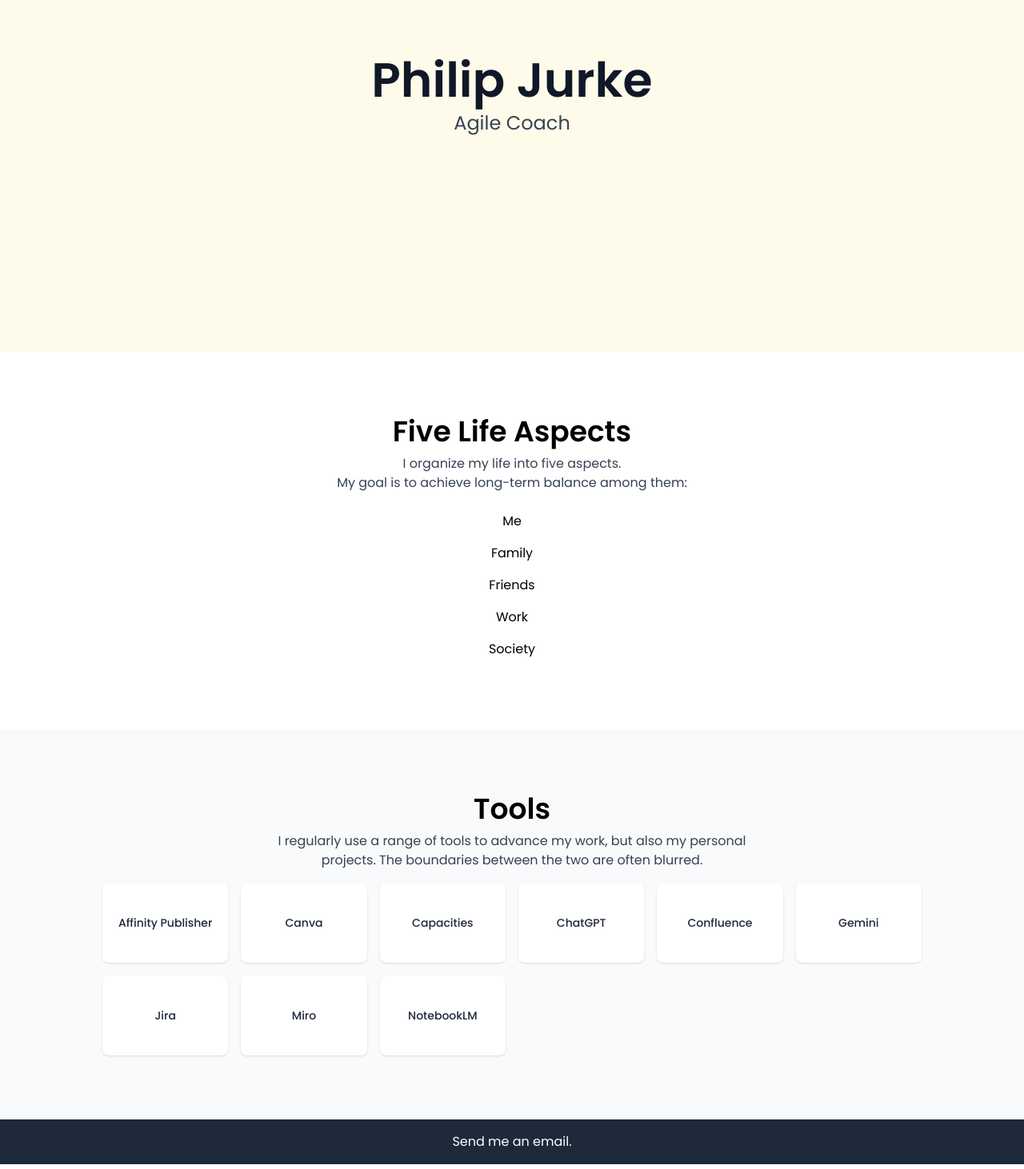
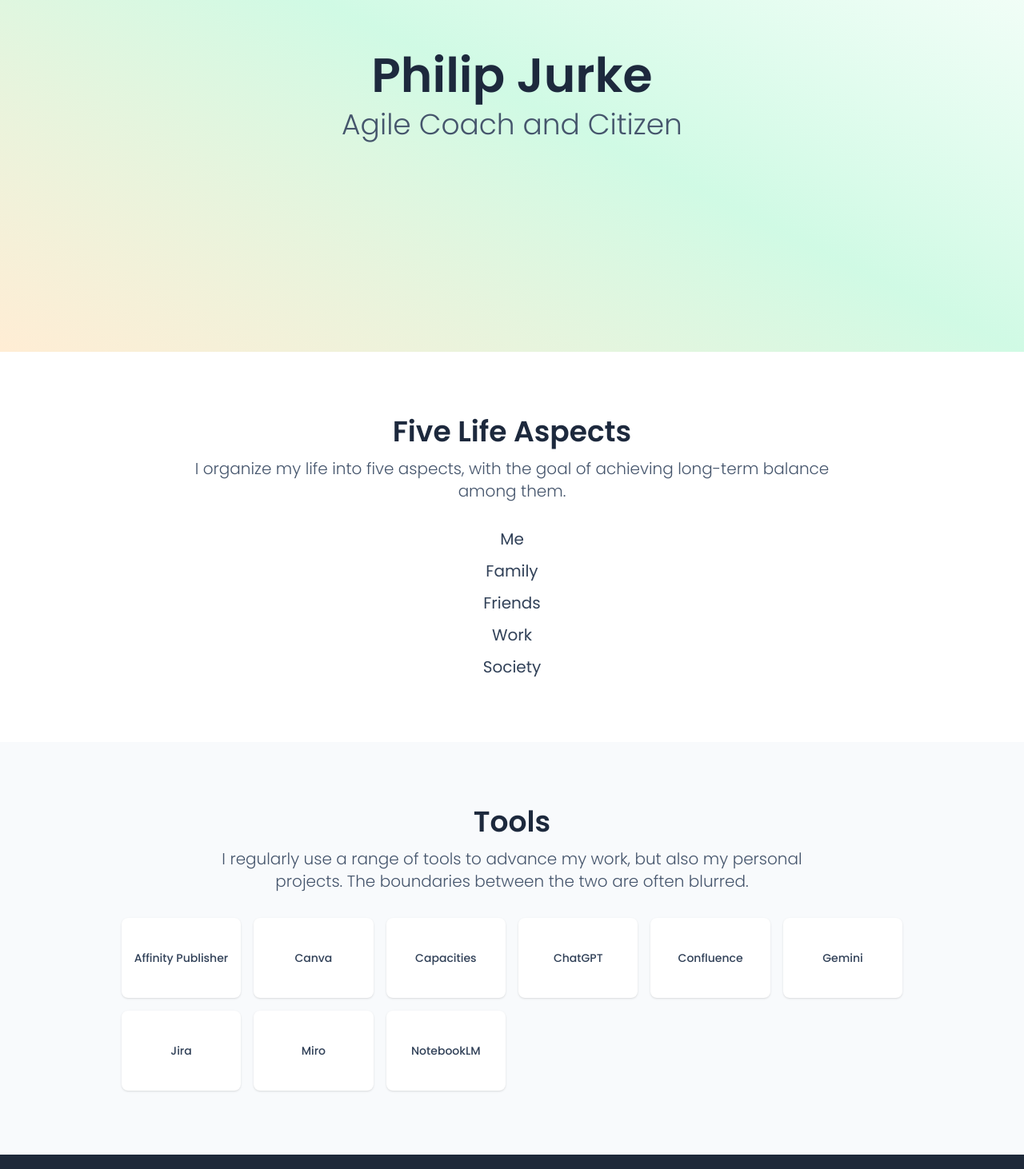
Before and after one commit to PJurke/philipjurke, a Next.js app: page / in a window 1280 px wide. Shown: the part 200-1662 px from the top of the page at 80% size. Built offline with nearby package versions, Linux system fonts and the light colour scheme.

Commit message:
fib spacing + recolor

```diff
--- a/app/_components/FiveLifeAspectsSection.tsx
+++ b/app/_components/FiveLifeAspectsSection.tsx
@@ -3,15 +3,17 @@ export default function FiveLifeAspectsSection() {
     const lifeAspects: string[] = [ "Me", "Family", "Friends", "Work", "Society" ];
 
     return (
-        <section className="col-span-12 grid-cols-subgrid px-8 py-8 lg:py-20 text-center">
-            <h2 className="font-semibold mb-2 text-4xl">Five Life Aspects</h2>
-            <p className="max-w-prose mb-4 mx-auto text-gray-700">
-                I organize my life into five aspects.<br/>
-                My goal is to achieve long-term balance among them:
-            </p>
-            <ul>
+        <section className="col-span-12 flex flex-col items-center px-8 py-12 lg:py-20 text-center">
+            <div className="flex flex-col items-center gap-3 text-center">
+                <h2 className="font-semibold text-3xl md:text-4xl text-slate-800">Five Life Aspects</h2>
+                <p className="max-w-prose mx-auto font-light text-lg md:text-xl text-slate-600">
+                    I organize my life into five aspects, with the goal of achieving long-term balance among them.
+                </p>
+            </div>
+
+            <ul className="flex flex-col items-center gap-3 mt-8">
                 { lifeAspects.map((aspect) => (
-                    <li className="p-2" key={aspect}>{aspect}</li>
+                    <li className="font-normal text-lg md:text-xl text-slate-700" key={aspect}>{aspect}</li>
                 ))}
             </ul>
         </section>
--- a/app/_components/HeroSection.tsx
+++ b/app/_components/HeroSection.tsx
@@ -1,8 +1,12 @@
 export default function HeroSection() {
     return (
-        <section className="bg-amber-50 col-span-12 flex flex-col items-center justify-center min-h-[80vh]">
-            <h1 className="font-semibold text-6xl text-gray-900">Philip Jurke</h1>
-            <p className="mt-2 text-2xl text-gray-700">Agile Coach</p>
+        <section className="bg-linear-to-tr from-orange-100 via-emerald-100 to-white col-span-12 flex flex-col gap-3 items-center justify-center min-h-[80vh]">
+            <h1 className="font-semibold text-slate-800 text-4xl md:text-5xl lg:text-6xl">
+                Philip Jurke
+            </h1>
+            <p className="font-light text-2xl md:text-3xl lg:text-4xl text-slate-600">
+                Agile Coach and Citizen
+            </p>
         </section>
     );
 }
--- a/app/_components/ToolsSection.tsx
+++ b/app/_components/ToolsSection.tsx
@@ -14,25 +14,25 @@ export default function ToolsSection() {
     ];
 
     return (
-        <section className="bg-gray-50 col-span-12 px-8 py-8 lg:py-20 text-center">
-            <h2 className="font-semibold text-4xl mb-2">Tools</h2>
-            <p className="max-w-prose mb-4 mx-auto text-gray-700">
-                I regularly use a range of tools to advance my work, but also my personal projects.
-                The boundaries between the two are often blurred.
-            </p>
 
-            {/* Mobile-First Grid:
-              - Default (Mobile): 2 cols (grid-cols-2)
-              - sm (640px+): 3 cols (sm:grid-cols-3)
-              - md (768px+): 4 cols (md:grid-cols-4)
-              - lg (1024px+): 6 cols (lg:grid-cols-6)
-            */}
-            <ul className="grid grid-cols-2 sm:grid-cols-3 md:grid-cols-4 lg:grid-cols-6 gap-4 max-w-5xl mx-auto">
+        <section className="bg-slate-50 col-span-12 flex flex-col items-center px-8 py-8 lg:py-20">
+            <div className="flex flex-col items-center gap-3 text-center">
+                <h2 className="font-semibold text-3xl md:text-4xl text-slate-800">Tools</h2>
+                <p className="max-w-prose mx-auto font-light text-lg md:text-xl text-slate-600  ">
+                    I regularly use a range of tools to advance my work, but also my personal projects.
+                    The boundaries between the two are often blurred.
+                </p>
+            </div>
+
+            <ul className="grid grid-cols-2 sm:grid-cols-3 md:grid-cols-4 lg:grid-cols-6 gap-4 max-w-5xl mx-auto mt-8">
                 {tools.map((tool) => (
-                    <li
-                        className="bg-white hover:bg-amber-100 flex font-medium items-center justify-center min-h-[100px] p-4 rounded-lg shadow-sm text-center text-sm text-gray-800 transition-colors"
-                        key={tool}
-                    >
+                    <li className="bg-white cursor-default
+                                  hover:bg-white hover:shadow-lg hover:-translate-y-1
+                                  flex font-medium items-center justify-center
+                                  min-h-[100px] p-4 rounded-lg
+                                  shadow-sm
+                                  text-center text-sm text-slate-700
+                                  transition-all duration-200" key={tool}>
                         {tool}
                     </li>
                 ))}
```
